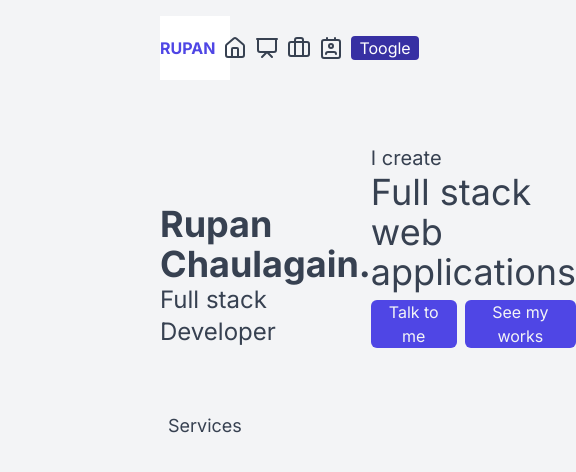
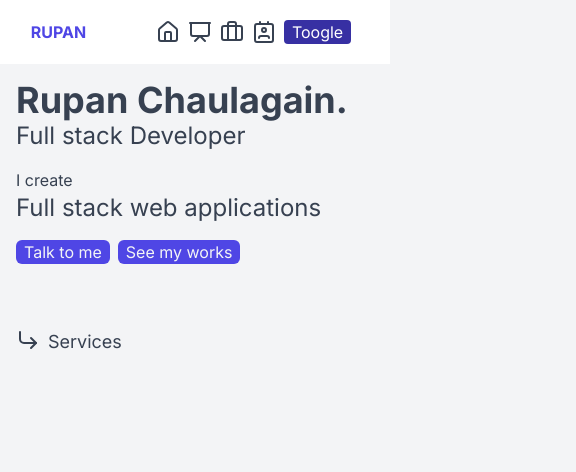
Before and after one commit to ruppo-912116/ruppo-912116.github.io, a Next.js app: page / in a window 390 px wide. Shown: the top 472 px of the page, 576 px wide, since content can reach past the window. Built offline with nearby package versions, Linux system fonts and the light colour scheme.

Commit message:
Make hero section responsive

```diff
--- a/src/app/page.tsx
+++ b/src/app/page.tsx
@@ -6,7 +6,7 @@ export default function Home() {
     return (
         <main className={"bg-neutral-light dark:bg-neutral-dark min-h-screen"}>
             <NavbarContainer/>
-            <div className={"px-40 pt-16"}>
+            <div className={"px-4 pt-4 md:px-40 md:pt-16"}>
                 <HeroSectionContainer/>
                 <ServicesContainer/>
             </div>
--- a/src/components/hero-section/container.tsx
+++ b/src/components/hero-section/container.tsx
@@ -1,14 +1,14 @@
-export default function HeroSectionContainer(){
+export default function HeroSectionContainer() {
     return (
-        <div className={"flex justify-between items-end text-neutral-dark dark:text-neutral-light"}>
-            <div>
+        <div className={"flex-col md:flex md:flex-row justify-between items-end text-neutral-dark dark:text-neutral-light"}>
+            <div className={"mb-4 md:mb-0"}>
                 <h1 className={"font-bold  text-4xl "}>Rupan Chaulagain.</h1>
                 <h3 className={"dark:text-neutral-300 text-2xl"}>Full stack Developer</h3>
             </div>
             <div>
-                <h3 className={"text-xl dark:text-neutral-300"}>I create</h3>
-                <h3 className={"text-4xl dark:text-neutral-light "}> Full stack web applications</h3>
-                <div className={"flex gap-2 mt-2"}>
+                <h3 className={"md:text-xl dark:text-neutral-300"}>I create</h3>
+                <h3 className={"text-2xl md:text-4xl dark:text-neutral-light "}> Full stack web applications</h3>
+                <div className={"flex gap-2 mt-4 md:mt-2"}>
                     <button className={"bg-primary-light text-neutral-light px-2 rounded-md"}>Talk to me</button>
                     <button className={"bg-primary-light text-neutral-light px-2 rounded-md"}>See my works</button>
                 </div>
--- a/src/components/navbar/container.tsx
+++ b/src/components/navbar/container.tsx
@@ -43,7 +43,7 @@ export default function NavbarContainer() {
     }
 
     return (
-            <div className={"sticky px-0 sm:px-4 bg-white dark:bg-neutral-dark h-16 mt-4 mx-40 flex justify-around sm:justify-between items-center"}>
+            <div className={"sticky px-0 sm:px-4 bg-white dark:bg-neutral-dark h-16 md:mt-4 md:mx-40 flex justify-around sm:justify-between items-center"}>
                 <h1 className={"text-primary-light dark:text-neutral-light font-bold"}>RUPAN</h1>
                 <div className={"flex gap-2 p-2 text-neutral-dark dark:text-neutral-light"}>
                     {items.map(i => <NavbarItem
```
